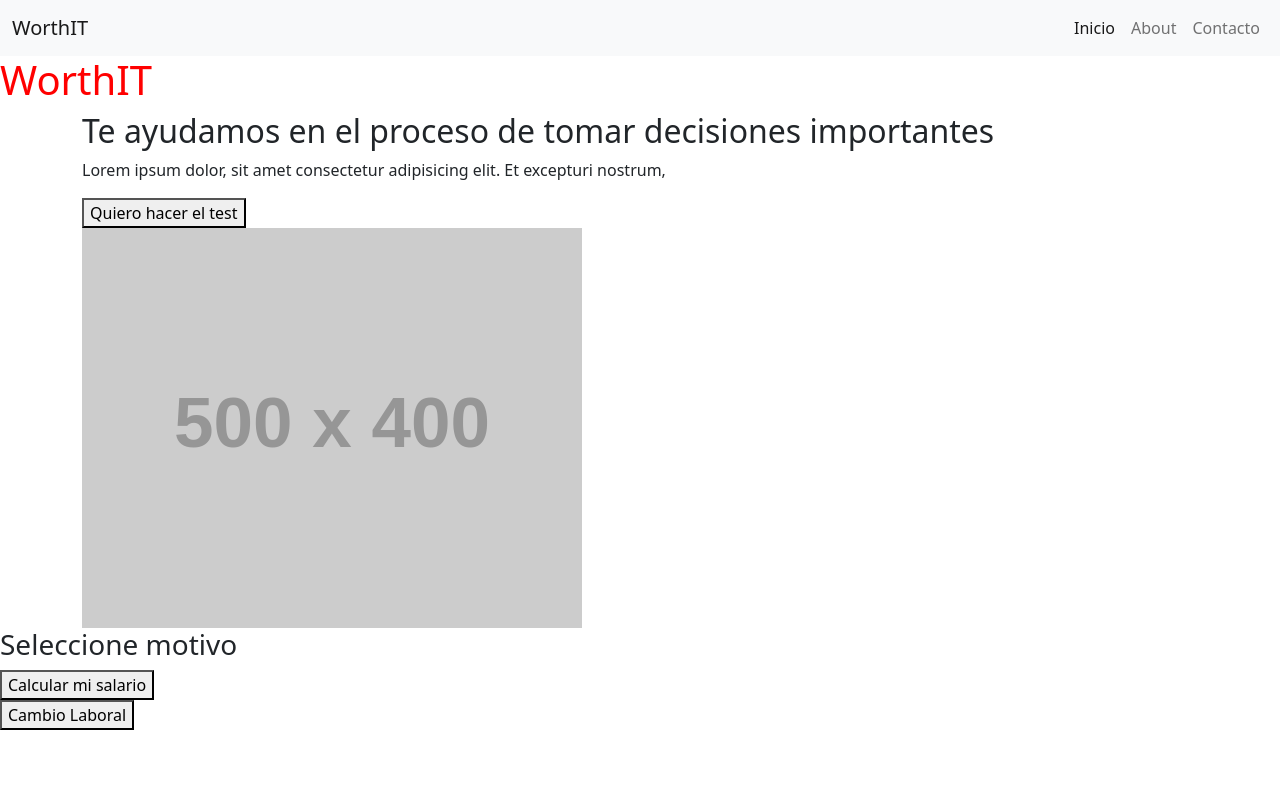
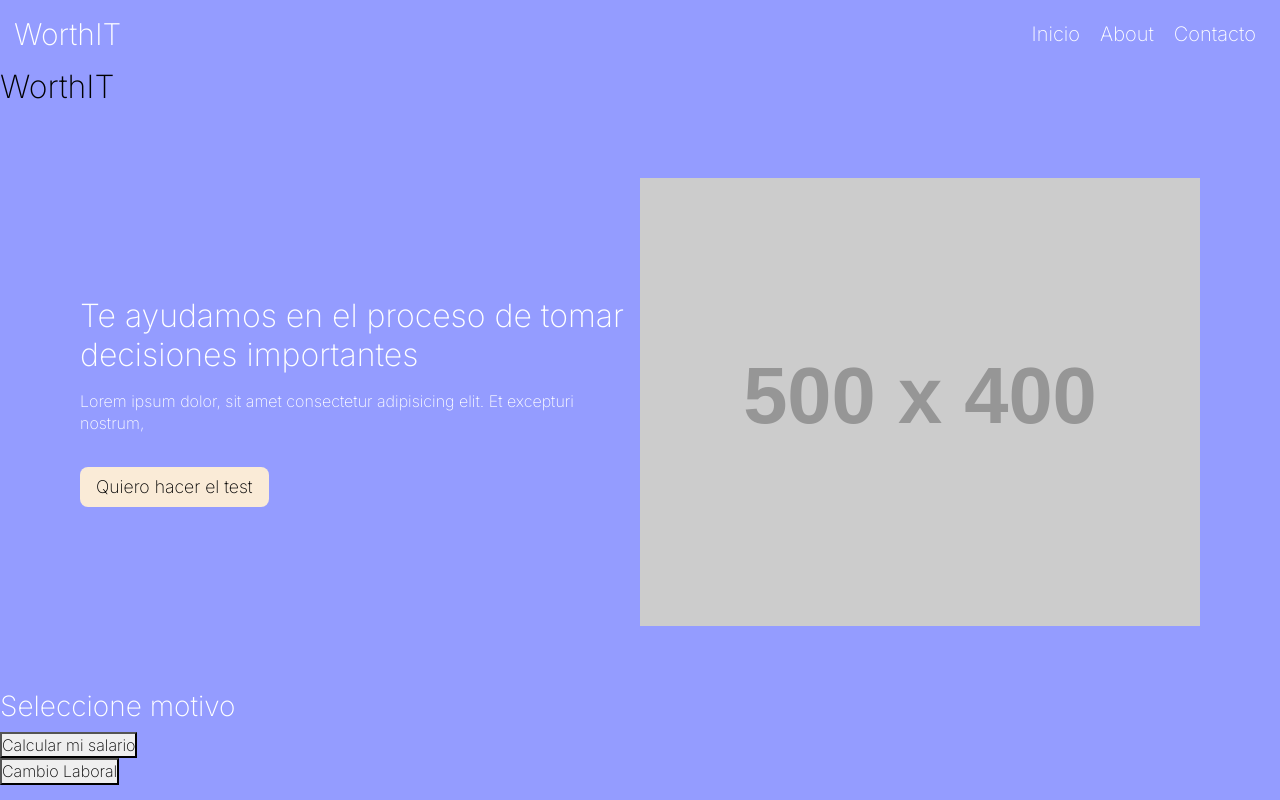
Before and after one commit to MayraSegovia/WorthITProject, a plain HTML site: page index.html in a window 1280 px wide. Drawn offline with nearby package versions, Linux system fonts and the light colour scheme; files that its build step writes are made by us from their sources; placeholder pictures from the web are drawn by us.

Commit message:
feat(WIT-009) Creacion de css de index

```diff
--- a/styles/index.css
+++ b/styles/index.css
@@ -1,3 +1,143 @@
+/*Font
+
+font-family: 'Inter', sans-serif;
+
+
+Posib paleta de colores
+/* Color Theme Swatches in Hex
+ color: #2E14D9;
+color: #5941F2;
+ color: #B1A7F2;
+color: #BF9663;
+ color: #F2F2F2;
+
+
+
+*/
+
+*{
+    margin: 0;
+    padding: 0;
+    box-sizing: border-box;
+}
+
+.navbar {
+    background-color: #949cff !important;
+    color: #ffffff;
+    display: flex;
+    justify-content: flex-end; }
+
+  nav ul {
+    padding: 2px;
+    color: #ffffff !important;
+    text-align: right;
+    font-size: 20px;
+    font-weight: 100;
+    font-family: 'Inter', sans-serif; }
+
+  nav li {
+    padding: 2px;
+    color: #ffffff !important;
+    text-align: right;
+    font-size: 20px;
+    font-weight: 100;
+    font-family: 'Inter', sans-serif; }
+
+  nav a {
+    padding: 2px;
+    color: #ffffff !important;
+    text-align: right;
+    font-size: 20px;
+    font-weight: 100;
+    font-family: 'Inter', sans-serif; }
+
+  .navbar-brand {
+    background-color: #949cff !important;
+    color: #ffffff;
+    font-family: 'Inter', sans-serif;
+    font-size: 30px !important; }
+
+body{
+    font-family: 'Inter', sans-serif;
+    line-height: 1.4;
+    background-color: #949cff; /*puede ser gradient*/
+    color: white;
+}
+
+.container{
+    max-width: 1200px;
+    margin: 0 auto;
+    padding: 4rem 2.5rem;
+}
+
+.text{
+    display: flex;
+    flex-direction: column;
+    width: 50%;
+}
+
 h1{
-    color: red;
+    color: black;
+    font-family: 'Inter', sans-serif;
+    font-size: 2rem;
+
 }
+
+p{
+    margin-top: .5rem;
+}
+
+.index-button{
+    margin-right: auto;
+    padding: .5rem 1rem;
+    margin-top: 1rem;
+    background-color: antiquewhite;
+    color: rgb(0, 0, 0);
+    border: none;
+    font-size: 1.1rem;
+    border-radius: 0.5rem;
+    cursor: pointer;
+    transition: all 0.5s ease;
+}
+
+.index-button:hover{
+    background-color: #a2a4f6;
+}
+
+.img-wrapper{
+    width: 50%;
+    display: flex;
+    justify-content: center;
+    align-items: center;
+}
+
+.hero-img{
+    width: 100%;
+    height: 100%;
+}
+
+.hero{
+    display: flex;
+    align-items: center;
+    flex-wrap: wrap;
+}
+
+@media screen and (max-width:767px){
+    .img-wrapper{
+        width: 100%;
+    }
+    .img-wrapper{
+        margin-top: 2rem;
+    }
+}
+
+
+
+@media screen and (min-width: 768px) {
+    a {
+      color: #ffffff;
+      transition: color .5s !important; }
+      a:hover {
+        color: #a2a4f6 !important; }
+
+      }
```
Also changed, not shown: 1 other file.
